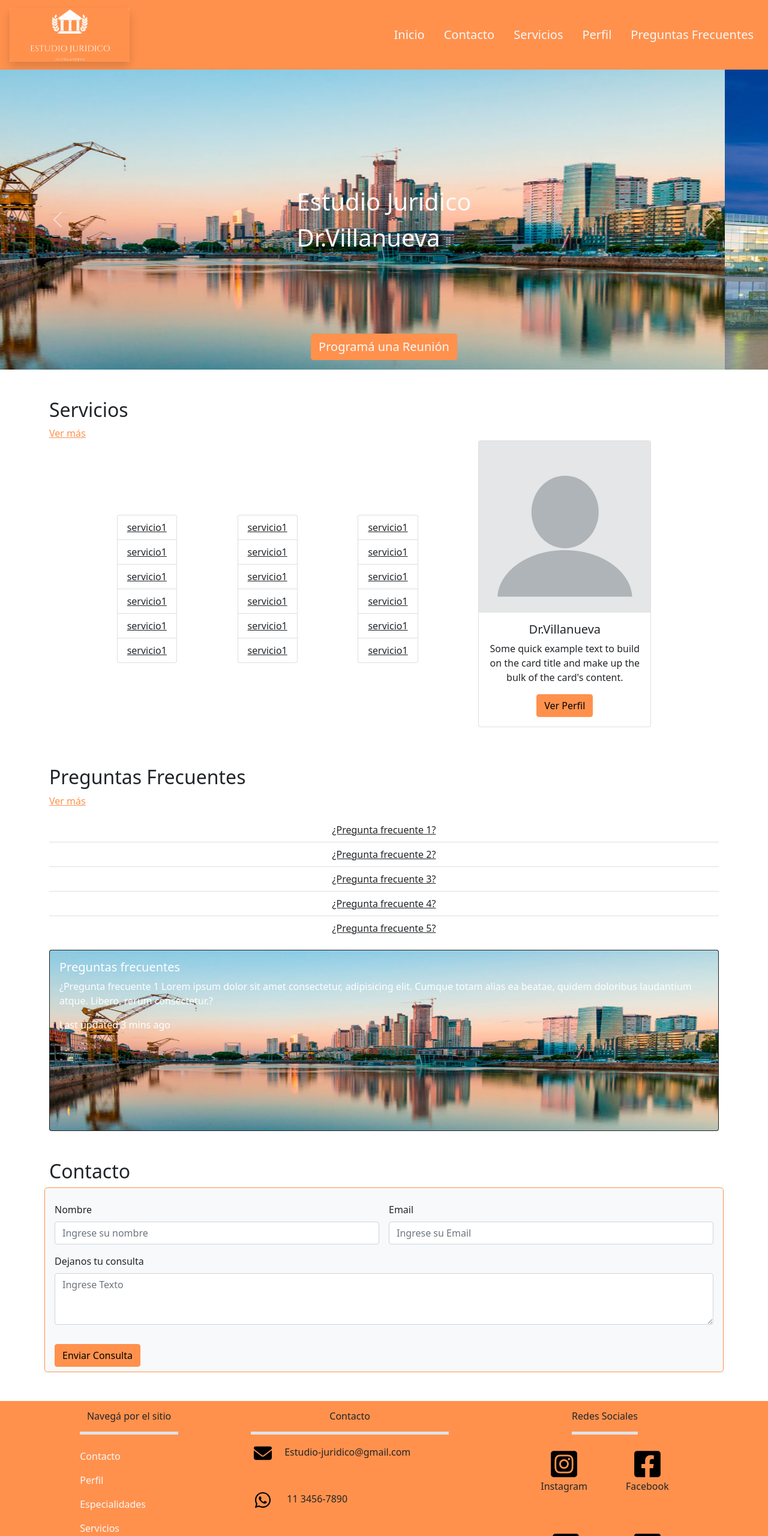
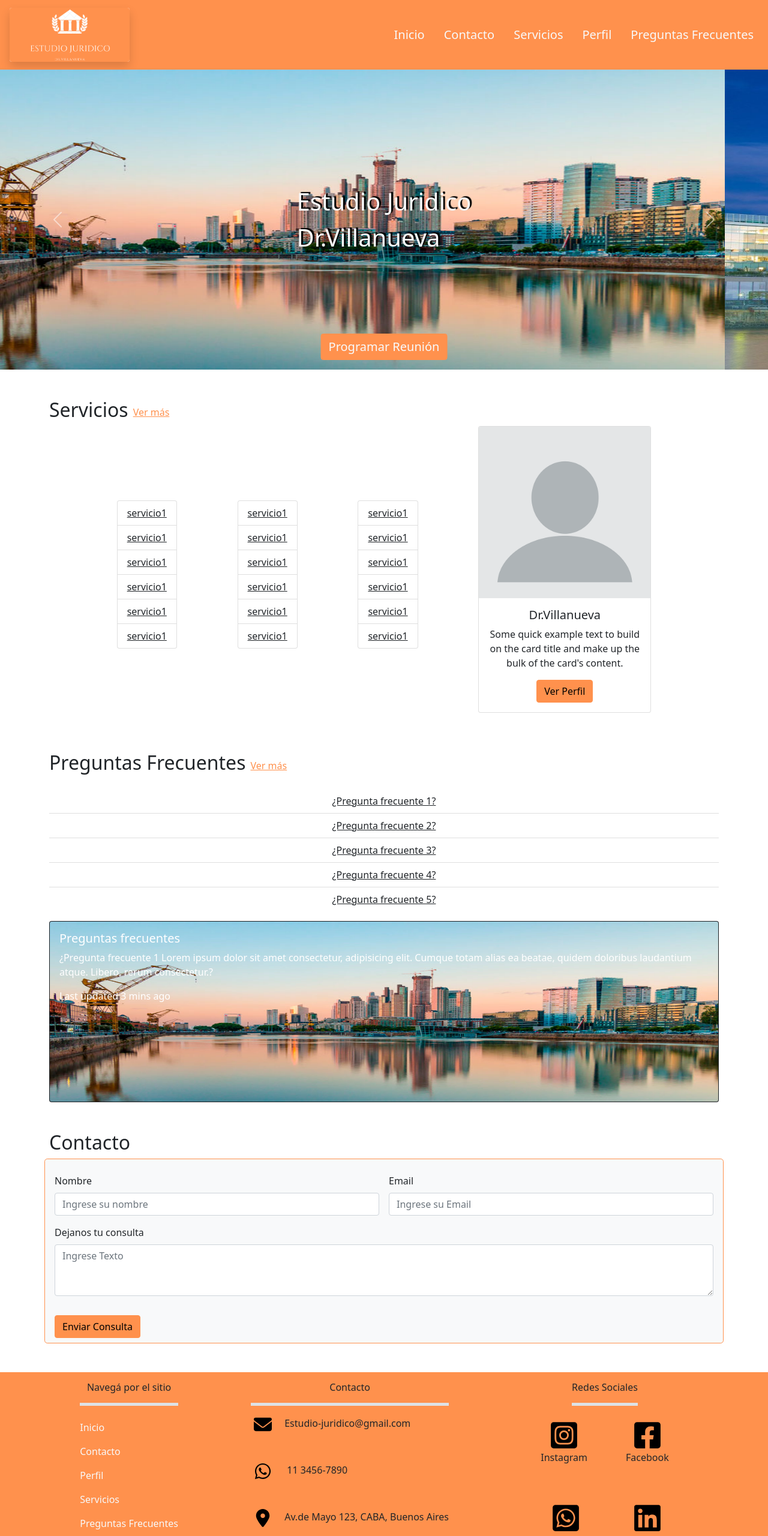
Before and after one commit to AlvaroLVR/estudioJuridicoWeb, a website: page index.html in a window 1280 px wide. Shown: the top 2560 px of the page at 60% size. Drawn offline with nearby package versions, Linux system fonts and the light colour scheme.

Commit message:
cambios en el carrousel y titulos

```diff
--- a/index.html
+++ b/index.html
@@ -101,14 +101,14 @@
       <span class="visually-hidden">Next</span>
     </button>
 
-    <button type="button" class="btn btn-primary position-absolute bottom-0 start-50 translate-middle-x mb-3 me-5 boton text-light fs-5" >Programá una Reunión</button>
-    <p class="texto text-light fs-1 mb-3 position-absolute top-50 start-50 translate-middle ">Estudio Juridico <br>Dr.Villanueva</p>
+    <button type="button" class="btn btn-primary position-absolute bottom-0 start-50 translate-middle-x mb-3 me-5 boton text-light fs-5" >Programar Reunión</button>
+    <p class="texto text-light fs-1 mb-3 position-absolute top-50 start-50 translate-middle titulo">Estudio Juridico <br>Dr.Villanueva</p>
 
   </div>
 
   <div class="container">
     <div class="mt-5">
-      <h2>Servicios</h2><a href="./pages/Servicios.html">Ver más</a>
+      <div class="d-flex flex-row"> <h2>Servicios</h2> <a class="d-flex align-items-center ms-2" href="./pages/Servicios.html">Ver más</a>  </div>
       <div class="container-fluid d-flex flex-row justify-content-evenly align-items-center flex-wrap-reverse ">
         <ul class="list-group mobile-lista">
           <li class="list-group-item"> <a class="text-dark" href="#">servicio1</a> </li>
@@ -148,7 +148,7 @@
     </div>
 
     <div class="mt-5">
-      <h2 >Preguntas Frecuentes</h2> <a href="./pages/PreguntasFrecuentes.html"> Ver más</a>
+      <div class="d-flex flex-row"> <h2 >Preguntas Frecuentes</h2> <a class="d-flex align-items-center ms-2" href="./pages/PreguntasFrecuentes.html"> Ver más</a>      </div>
       <ul class="list-group list-group-flush text-center my-3 ">
         <li class="list-group-item"><a href="#" class="link-dark">¿Pregunta frecuente 1?</a></li>
         <li class="list-group-item"><a href="#" class="link-dark">¿Pregunta frecuente 2?</a></li>
@@ -198,11 +198,11 @@
     <div class="d-flex flex-column justify-content-center mt-2">
       <h6 class="text-center mb-3 pb-3 border-bottom border-5">Navegá por el sitio</h6>
       <ul class="navbar-nav ">
-        <li class="nav-item"> <a class="nav-link  text-light" href="#">Contacto</a> </li>
-        <li class="nav-item"> <a class="nav-link  text-light" href="#">Perfil</a></li>
-        <li class="nav-item"> <a class="nav-link  text-light" href="#">Especialidades</a></li>
-        <li class="nav-item"> <a class="nav-link  text-light" href="#">Servicios</a></li>
-        <li class="nav-item"> <a class="nav-link  text-light" href="#">Preguntas Frecuentes</a></li>
+        <li class="nav-item"> <a class="nav-link  text-light" href="./index.html">Inicio</a> </li>
+        <li class="nav-item"> <a class="nav-link  text-light" href="./pages/Contacto.html">Contacto</a> </li>
+        <li class="nav-item"> <a class="nav-link  text-light" href="./pages/Perfil.html">Perfil</a></li>
+        <li class="nav-item"> <a class="nav-link  text-light" href="./pages/Perfil.html">Servicios</a></li>
+        <li class="nav-item"> <a class="nav-link  text-light" href="./pages/PreguntasFrecuentes.html">Preguntas Frecuentes</a></li>
       </ul>
     </div>
 
--- a/sass/style.scss
+++ b/sass/style.scss
@@ -41,6 +41,10 @@ $primary: #ff914d;
 .cardStaff{
     height: 400px;
     width: 25vw;
+}
+
+.titulo{
+     text-shadow: 3px -2px 1px black;  // ejeX ejeY Difuminacion color;
 }
 
 @media  (max-width: 420px){
```
Also changed, not shown: pages/Contacto.html (+2 -2 lines), pages/Perfil.html (+2 -2 lines), pages/PreguntasFrecuentes.html (+2 -2 lines), pages/Servicios.html (+3 -3 lines), sass/style.css, 1 other file.
